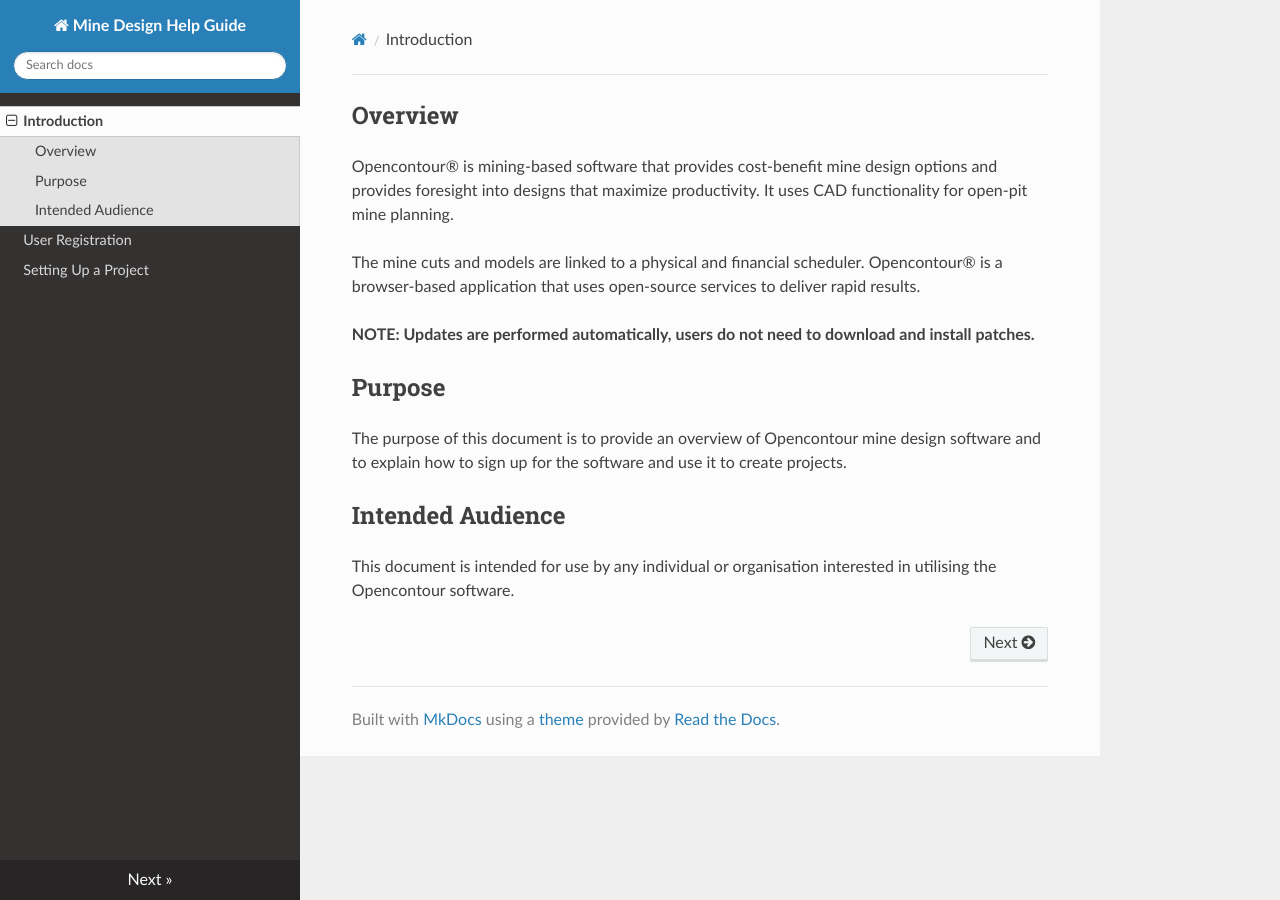
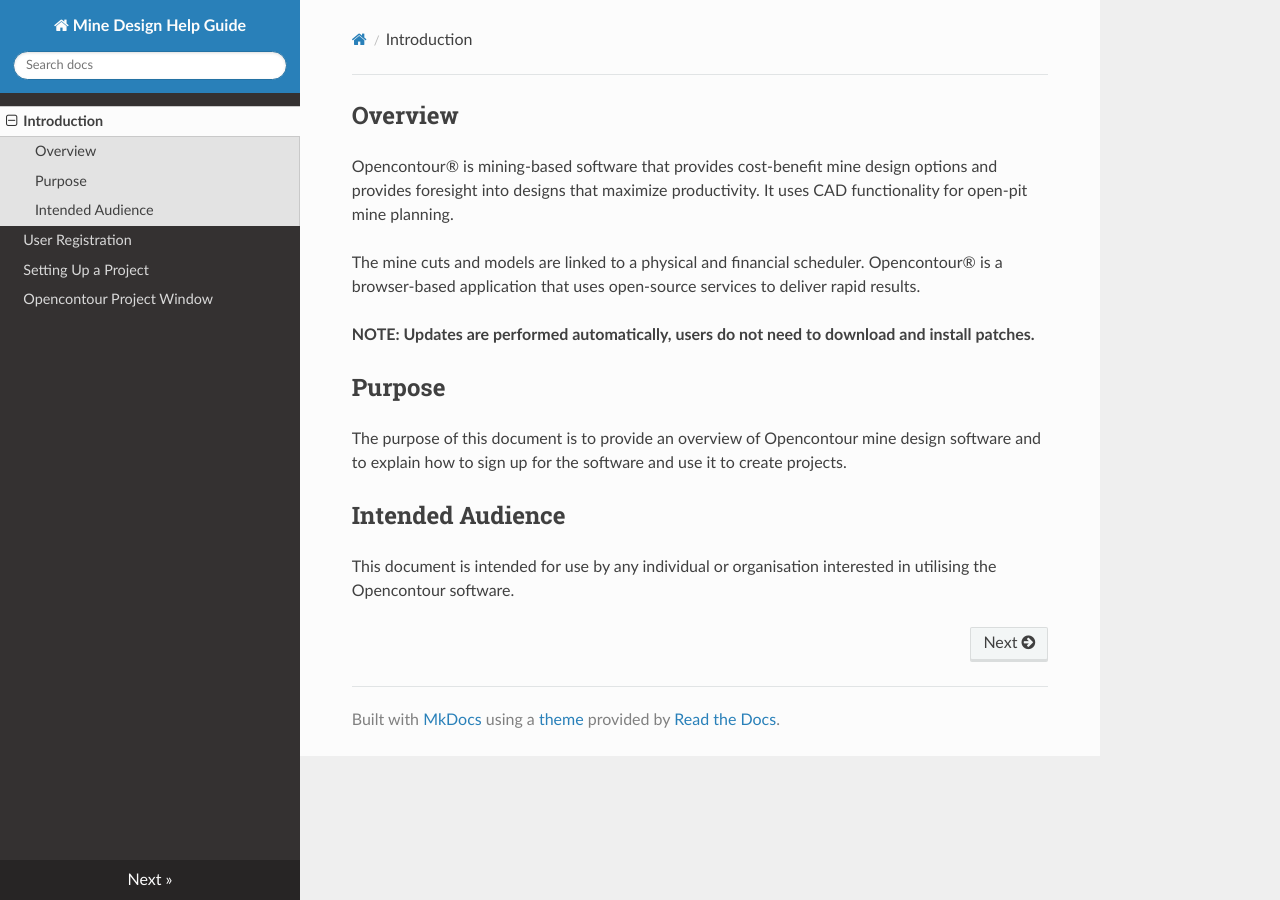
Before and after one commit to Opencontour/Opencontour_mousum, an MkDocs documentation site: the page built from docs/index.md, in a window 1280 px wide. Built offline with MkDocs 1.6.1, drawn with Linux system fonts in a browser that asks for light colours; nearby versions of some CDN libraries.

Commit message:
Update mkdocs.yml

```diff
--- a/mkdocs.yml
+++ b/mkdocs.yml
@@ -4,4 +4,5 @@ nav:
     - Introduction: index.md
     - User Registration: registration.md
     - Setting Up a Project: projectsetup.md
+    - Opencontour Project Window: Project Window.md
 theme: readthedocs
```
